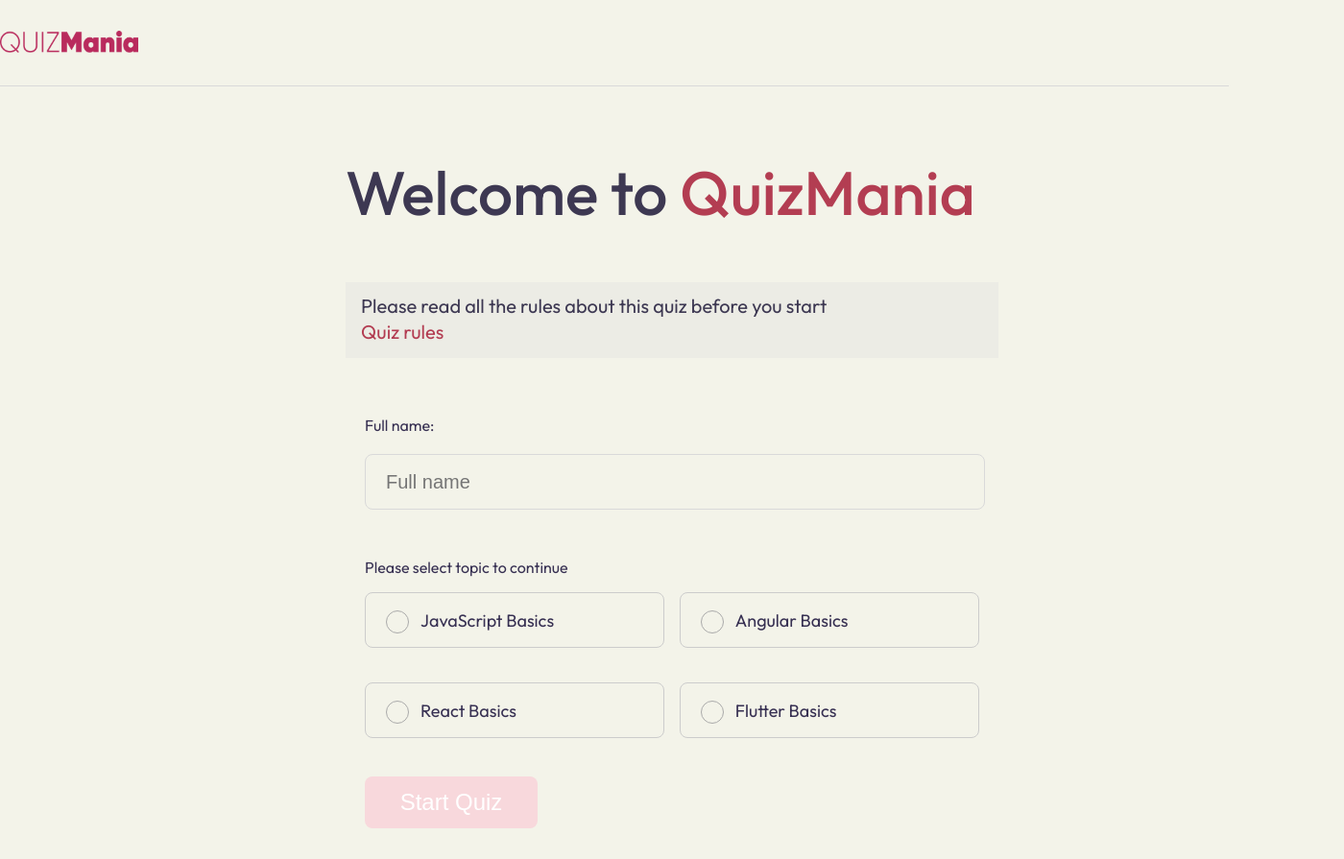
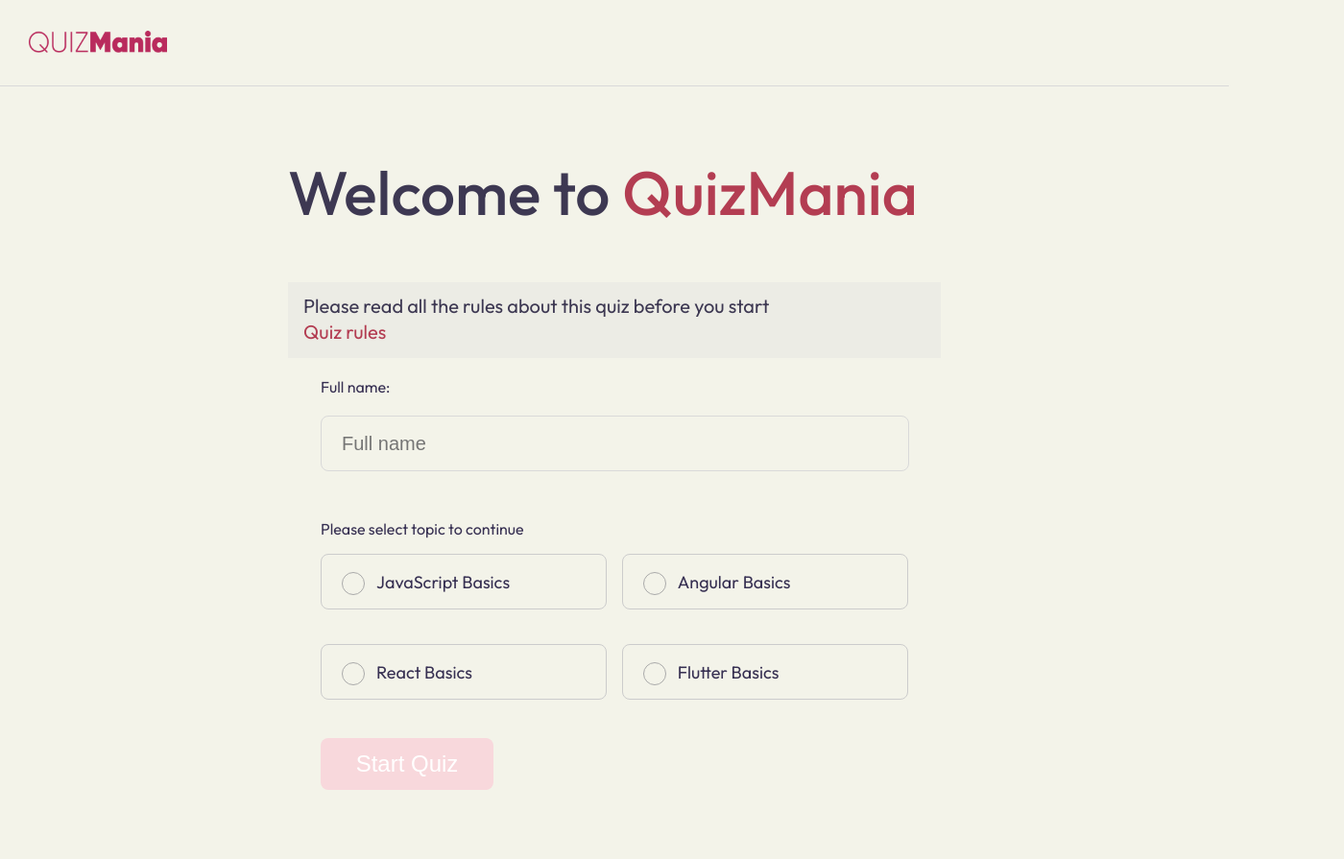
Before and after one commit to alishaj1/quizema, a plain HTML site: page index.html in a window 1280 px wide. Shown: the whole page at 96% size, 1400 px wide, since content can reach past the window. After the commit the page ends 864 px from the top, so only its background shows below. Drawn offline with Linux system fonts and the light colour scheme.

Commit message:
Update index.css

```diff
--- a/index.css
+++ b/index.css
@@ -6,6 +6,7 @@ body {
 	padding: 2rem 0;
 	-webkit-font-smoothing: antialiased;
 	-moz-osx-font-smoothing: grayscale;
+	min-height: 100vh;
 }
 
 .q-wrapper-header {
@@ -16,16 +17,13 @@ body {
 header {
 	margin: auto;
 	max-width: 1440px;
+	padding: 0 30px;
 }
 .q-wrapper {
 	max-width: 1440px;
 }
 
 .q-wrapper {
-	margin-left: auto;
-	margin-right: auto;
-	width: 100%;
-	max-width: 1440px;
 	padding-left: 1rem;
 	padding-right: 1rem;
 }
@@ -52,8 +50,15 @@ header {
 }
 
 h1 {
-	font-size: 64px;
+	font-size: 44px;
 	font-weight: 500;
+}
+
+@media (min-width:768px) {
+	h1 {
+		font-size: 64px;
+		font-weight: 500;
+	}
 }
 
 h1 span {
@@ -93,14 +98,15 @@ a {
 
 @media (min-width:768px) {
 	#start-form {
-		padding: 0 20px;
+		width: 90%;
+		margin: auto;
 	}
 }
 
 #start-form input[type='text'] {
 	background-color: #F3F3E9;
 	border: 1px solid #D9D9D9;
-	width: 94%;
+	width: 89%;
 	height: 56px;
 	padding: 0px 21px;
 	font-size: 20px;
@@ -108,6 +114,12 @@ a {
 	margin-top: 20px;
 	border-radius: 8px;
 	color: #2E2E2E;
+}
+
+@media (min-width:768px) {
+	#start-form input[type='text'] {
+		width: 93%;
+	}
 }
 
 #start-form label {
@@ -208,7 +220,7 @@ label {
 
 @media (min-width:720px) {
 	#category-list label {
-		width: 43.4%;
+		width: 43.1%;
 	}
 }
 
@@ -327,8 +339,9 @@ label {
 
 #result-screen h2 {
 	margin-bottom: 18px;
-	font-weight: 900;
-	color: #b33d52;
+	font-weight: 500;
+	color: #373052;
+	font-size: 20px;
 }
 
 #result-screen p {
```
